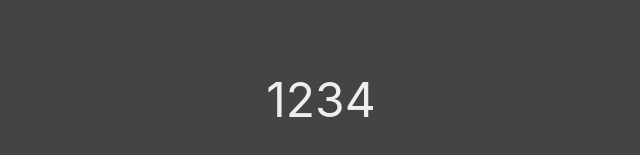
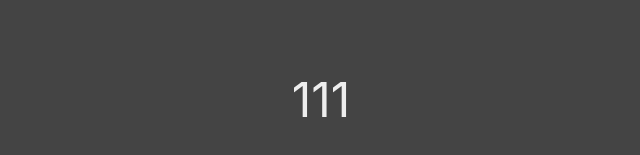
Before and after one commit to GeorgeSalu/Typescript, a React (Create React App) app in the folder integracao-react/: page / in a window 1280 px wide. Shown: the part 301-456 px from the top of the page, without its empty margins (319-959 px from the left). Built offline with nearby package versions, Linux system fonts and the light colour scheme.

Commit message:
compoenten de classe : aplicando tipos #01

```diff
--- a/integracao-react/src/componentes/Contador.tsx
+++ b/integracao-react/src/componentes/Contador.tsx
@@ -5,10 +5,19 @@ interface ContadorProps {
   valorInicial?: number
 }
 
-export default class Contador extends Component<ContadorProps> {
+interface ContadorState {
+  valor: number
+}
+
+export default class Contador extends Component<ContadorProps, ContadorState> {
+
+  state = {
+    valor: this.props.valorInicial || 0
+  }
+
   render() {
     return (
-      <ContadorValor contador={1234} />
+      <ContadorValor contador={this.state.valor} />
     )
   }
 }
```
